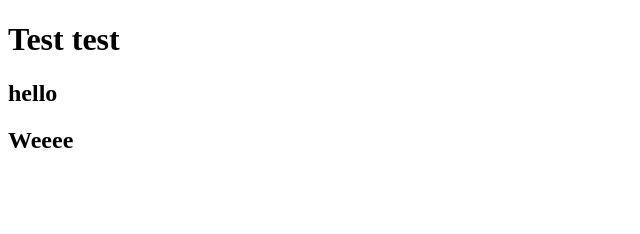
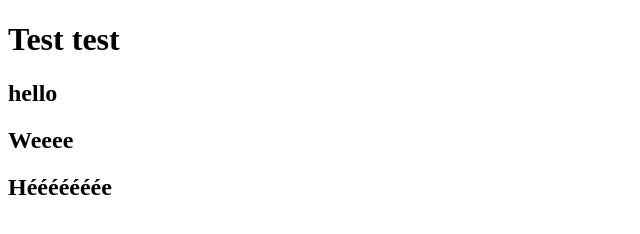
Before and after one commit to selmanerayene/Git, a website: page index.html in a window 1280 px wide. Shown: the whole page, without its empty margins (0-640 px from the left). Drawn offline with Linux system fonts and the light colour scheme.

Commit message:
fourth commit

```diff
--- a/index.html
+++ b/index.html
@@ -10,5 +10,6 @@
     <h1>Test test</h1>
     <h2>hello</h2>
     <h2>Weeee</h2>
+    <h2>Hééééééée</h2>
 </body>
 </html>
```
Also changed, not shown: package.json (+158 -0 lines), 1 other file.
